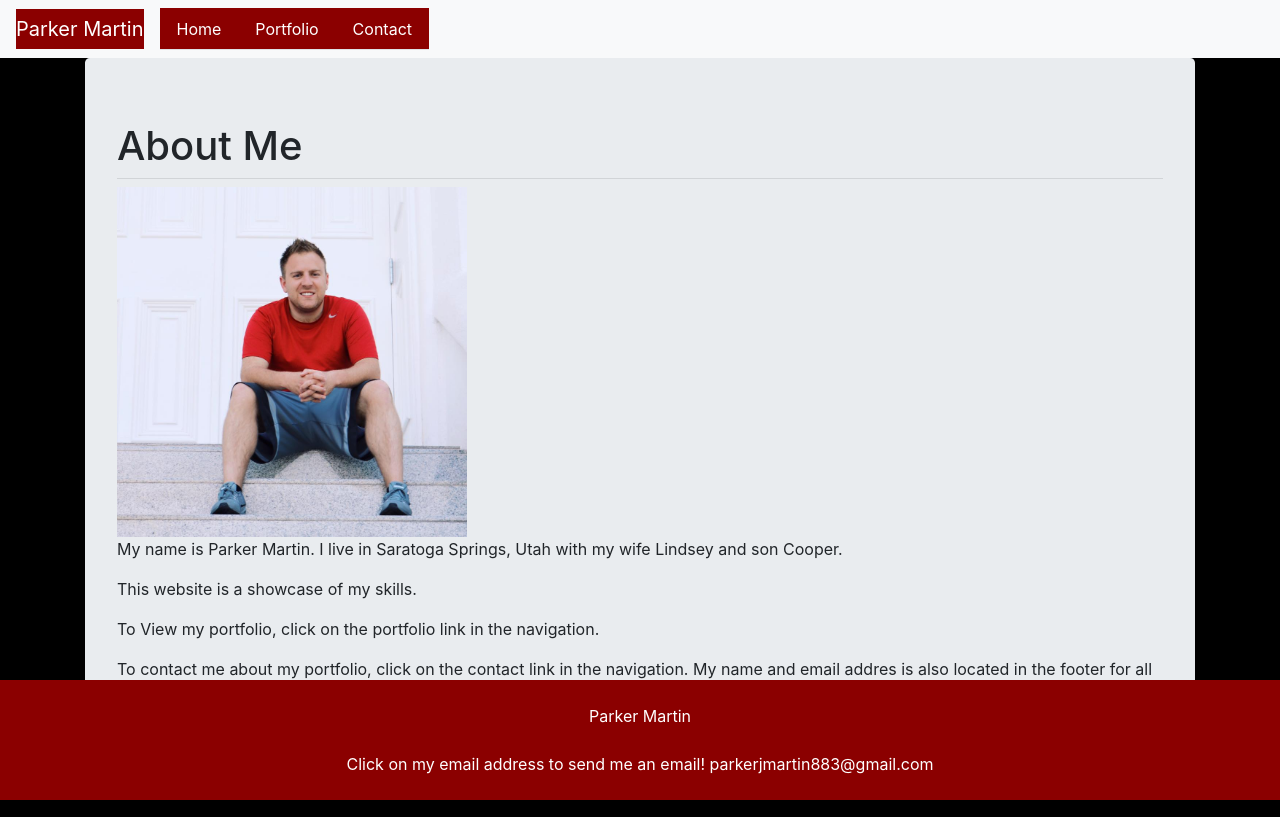
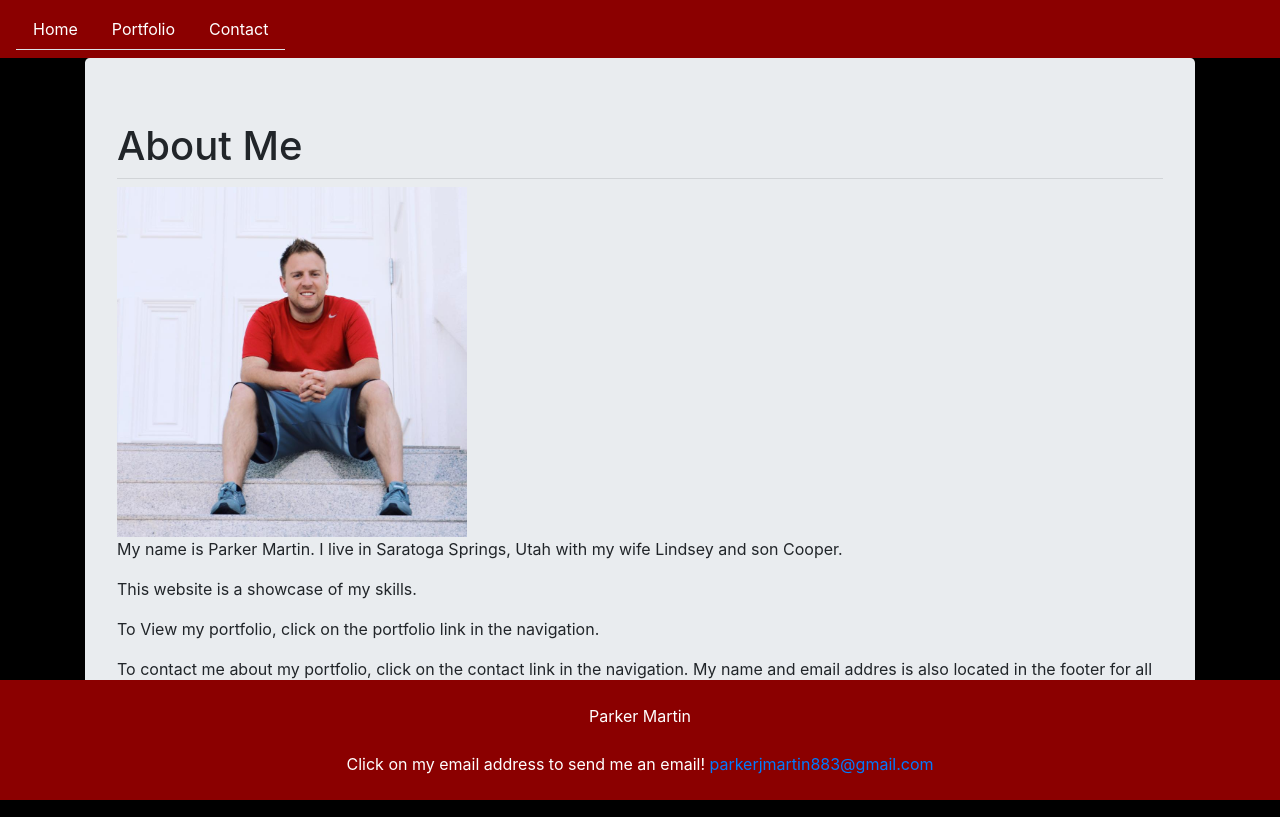
Before and after one commit to pmarti9/react_portfolio, a React (Create React App) app: page / in a window 1280 px wide. Built offline with nearby package versions, Linux system fonts and the light colour scheme.

Commit message:
finalizing navbar

```diff
--- a/src/components/NavTabs.jsx
+++ b/src/components/NavTabs.jsx
@@ -9,8 +9,8 @@
     const location = useLocation();
 
     return (
-      <nav className="navbar navbar-expand-lg navbar-light bg-light">
-        <a className="navbar-brand"><Link to="/Home" className={location.pathname === "/Home"}>Parker Martin</Link></a>
+      <nav className="navbar navbar-expand-lg">
+        {/* <a className="navbar-brand parker"><Link to="/Home" className={location.pathname === "/Home"}>Parker Martin</Link></a> */}
       <ul className="nav nav-tabs">
         <li className="nav-item">
           <Link
--- a/src/components/pages/NavTabs.css
+++ b/src/components/pages/NavTabs.css
@@ -1,7 +1,10 @@
+.navbar {
+    background-color: darkred;
+}
 .bg-light {
     background-color: darkred;
 }
-a:link{
+/* a:link{
     color: white;
     text-decoration: none;
 }
@@ -13,10 +16,10 @@
     color: white;
     text-decoration: none;
 }
-a:active{
+a   :active{
     color: white;
     text-decoration: none;
-}
+} */
 a.navbar-brand{
     background-color: darkred;
     color: white;
@@ -24,10 +27,10 @@
 ul.nav.nav-tabs{
     background-color: darkred;
     color:white;
-
+    text-align: right;
     /* display: block; */
 }
 a.nav-link{
     color: white;
-    align-content: stretch;
+    /* align-content: stretch; */
 }
```
Also changed, not shown: src/components/style.css (line endings or trailing spaces).
